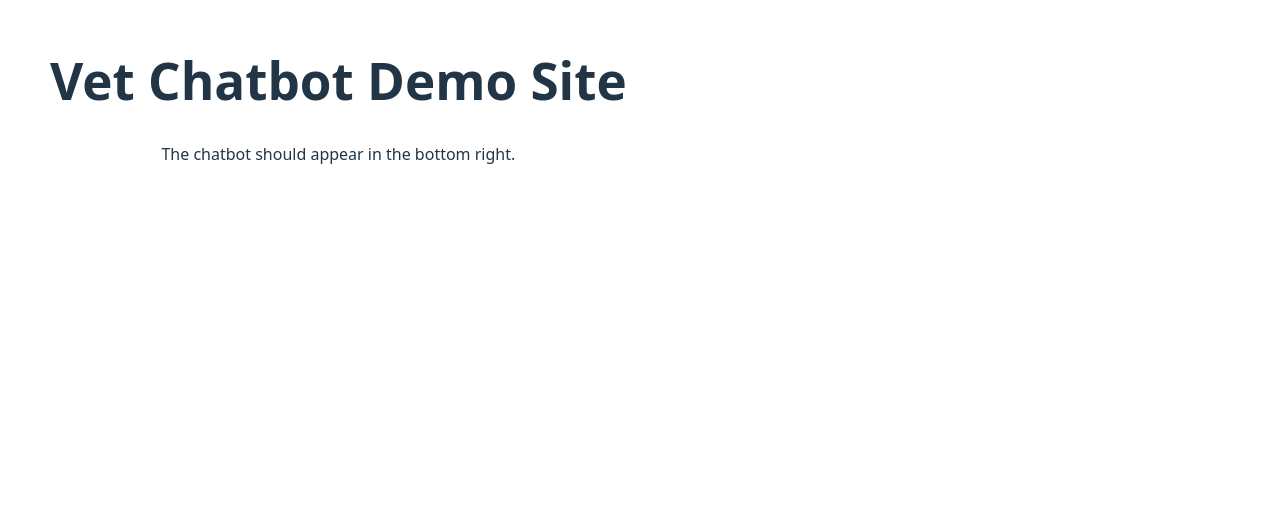
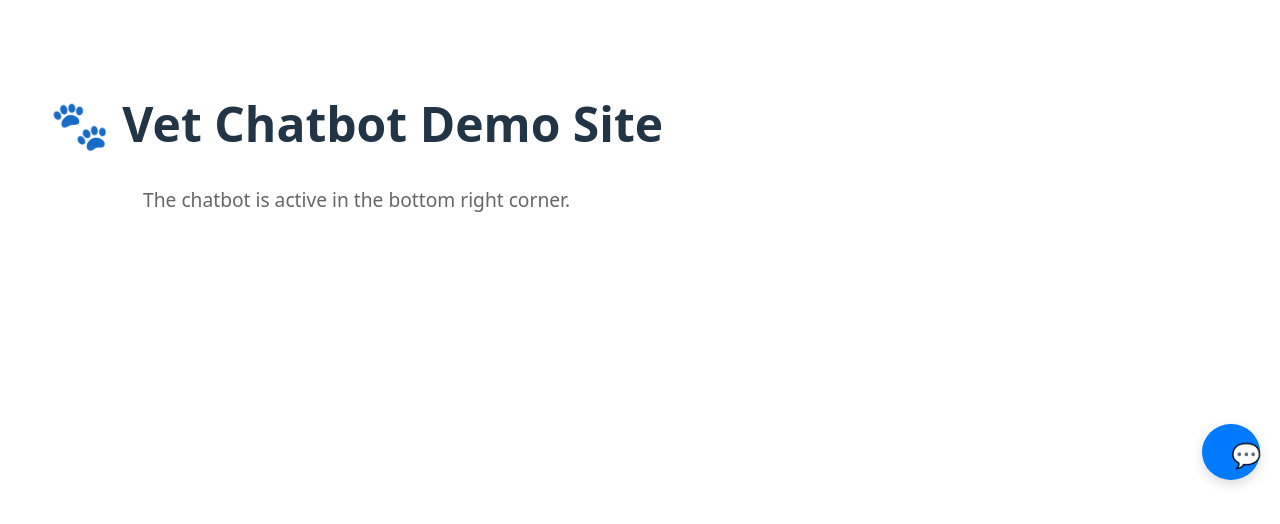
Before and after one commit to SunAraw121/vet-chatbot, a React (Vite) app in the folder frontend/vet-chatbot-ui/: page / in a window 1280 px wide. Shown: the part 300-824 px from the top of the page. Before the commit the page ends 800 px from the top, so only its background shows below. Built offline with nearby package versions, Linux system fonts and the light colour scheme.

Commit message:
fix: actually render the ChatWidget in the App component

```diff
--- a/frontend/vet-chatbot-ui/src/App.jsx
+++ b/frontend/vet-chatbot-ui/src/App.jsx
@@ -1,18 +1,17 @@
 import { BrowserRouter as Router, Routes, Route } from 'react-router-dom';
 import AdminDashboard from './AdminDashboard';
+import ChatWidget from './ChatWidget';
 
-// Mock chat page for now, or the real one if it exists inside App?
-// Based on architecture, the ChatWidget uses a script tag but the dashboard is a React page.
-// We can host the dashboard on the same route structure.
-const App = () => {
+const App = ({ sessionId, context }) => {
   return (
     <Router>
       <Routes>
         <Route path="/admin" element={<AdminDashboard />} />
         <Route path="/" element={
-          <div style={{ padding: '50px', textAlign: 'center' }}>
-            <h1>Vet Chatbot Demo Site</h1>
-            <p>The chatbot should appear in the bottom right.</p>
+          <div style={{ padding: '50px', textAlign: 'center', height: '100vh', display: 'flex', flexDirection: 'column', justifyContent: 'center', alignItems: 'center' }}>
+            <h1 style={{ fontSize: '3rem', marginBottom: '1rem' }}>🐾 Vet Chatbot Demo Site</h1>
+            <p style={{ fontSize: '1.2rem', color: '#666' }}>The chatbot is active in the bottom right corner.</p>
+            <ChatWidget sessionId={sessionId} context={context} />
           </div>
         } />
       </Routes>
--- a/frontend/vet-chatbot-ui/src/main.jsx
+++ b/frontend/vet-chatbot-ui/src/main.jsx
@@ -3,7 +3,10 @@ import { createRoot } from 'react-dom/client'
 import './index.css'
 import App from './App.jsx'
 
-const sdkData = window.__VET_CHATBOT_DATA__ || {};
+const sdkData = window.__VET_CHATBOT_DATA__ || {
+  sessionId: 'sess_' + Math.random().toString(36).substr(2, 9),
+  context: {}
+};
 
 createRoot(document.getElementById('root')).render(
   <StrictMode>
```
